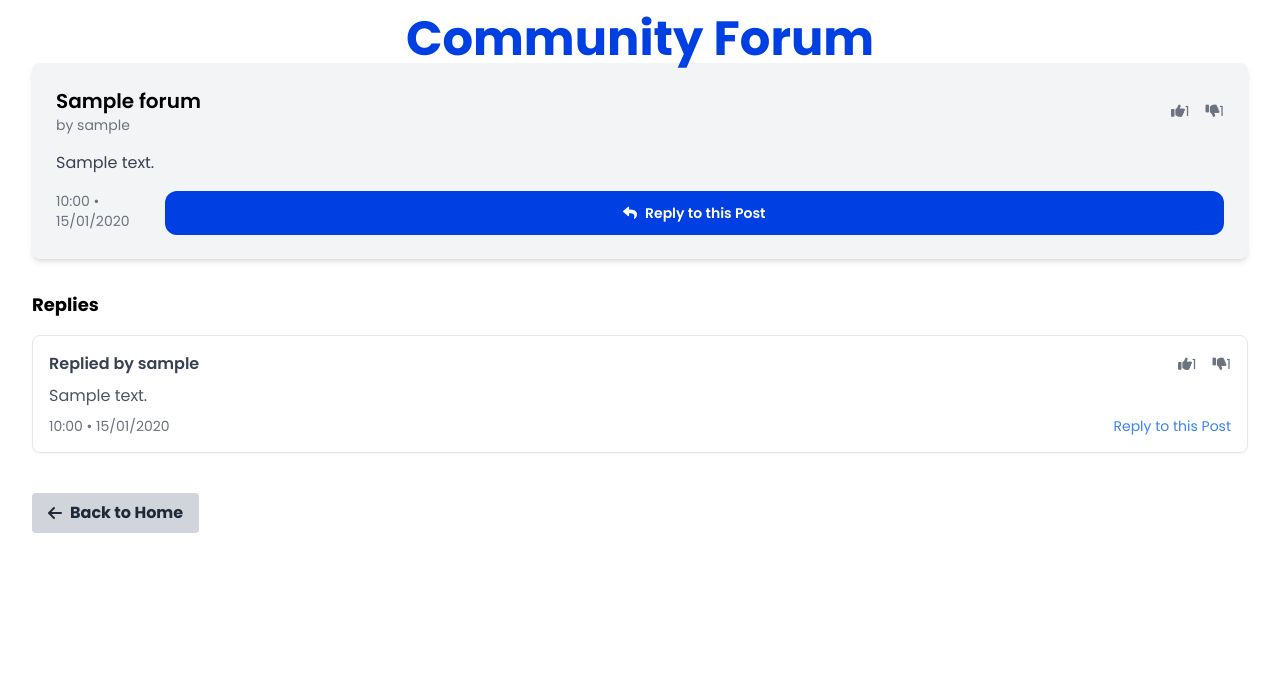
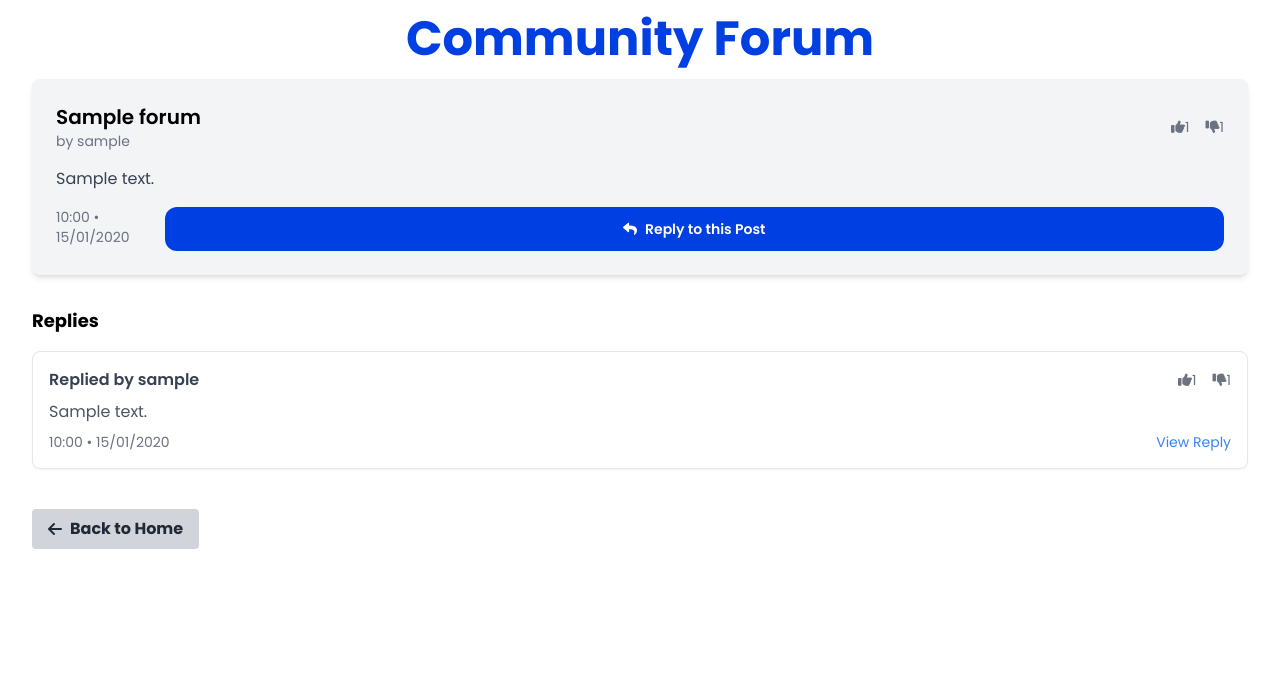
Before and after one commit to F6PBP/eventyog, a Django app: page /yogforum/post/1/ in a window 1280 px wide. Shown: the part 81-773 px from the top of the page. Run offline with Django 5.2, Linux system fonts and the light colour scheme; tables that the repository leaves empty hold one stand-in row (values such as "Sample post"); some libraries are stand-ins or nearby versions.

Commit message:
feat: reply bisa di view (tp belum fix)

```diff
--- a/modules/yogforum/templates/components/reply.html
+++ b/modules/yogforum/templates/components/reply.html
@@ -28,7 +28,11 @@
     <p class="text-gray-600 mb-2">{{ reply.content }}</p>
     <div class="flex justify-between text-sm text-gray-500">
         <p>{{ reply.created_at|date:"H:i" }} • {{ reply.created_at|date:"d/m/Y" }}</p>
-        <a href="#" class="text-blue-500 hover:underline" onclick="openModal('reply-modal-{{ reply.id }}')">Reply to this Post</a>
+
+        <!-- Link to view this reply as a post -->
+        <a href="{% url 'yogforum:view_reply_as_post' reply.id %}" class="text-blue-500 hover:underline">
+            View Reply
+        </a>
     </div>
 </div>
 
@@ -41,5 +45,5 @@
     </div>
 {% endif %}
 
-<!-- Reply Modal -->
-{% include "components/add_reply.html" with modal_id="reply-modal-{{ reply.id }}" %}
+<!-- Reply Modal for each reply -->
+{% include "components/add_reply.html" with modal_id="reply-modal-{{ reply.id }}" modal_title="Reply to {{ reply.user.user.username }}" modal_class="w-[350px] max-w-[350px] lg:min-w-[1000px] h-fit max-h-[500px] lg:max-h-[700px]" %}
--- a/modules/yogforum/templates/viewforum.html
+++ b/modules/yogforum/templates/viewforum.html
@@ -8,7 +8,7 @@
     </div>
 
     <!-- Main Forum Post -->
-    <div class="bg-gray-100 p-6 rounded-lg shadow-md mb-8">
+    <div class="bg-gray-100 p-6 rounded-lg shadow-md mb-8 mt-4">
         <div class="flex justify-between items-center mb-4">
             <div>
                 <h2 class="text-xl font-semibold">{{ forum_post.title }}</h2>
--- a/modules/yogforum/urls.py
+++ b/modules/yogforum/urls.py
@@ -1,5 +1,5 @@
 from django.urls import path
-from modules.yogforum.views import main, viewforum, add_post, delete_post, delete_reply, add_reply
+from modules.yogforum.views import main, viewforum, add_post, delete_post, delete_reply, add_reply, view_reply_as_post
 
 app_name = 'yogforum'
 
@@ -9,5 +9,6 @@ urlpatterns = [
     path('add-post/', add_post, name='add_post'),
     path('post/<int:post_id>/delete/', delete_post, name='delete_post'),
     path('reply/<int:reply_id>/delete/', delete_reply, name='delete_reply'),
-   path('post/<int:post_id>/add_reply/', add_reply, name='add_reply'),
+    path('post/<int:post_id>/add_reply/', add_reply, name='add_reply'),
+    path('reply/<int:reply_id>/', view_reply_as_post, name='view_reply_as_post'),
 ]
--- a/modules/yogforum/views.py
+++ b/modules/yogforum/views.py
@@ -99,3 +99,17 @@ def add_reply(request, post_id):
         return redirect('yogforum:viewforum', post_id=post_id)
 
     return redirect('yogforum:viewforum', post_id=post_id)
+
+def view_reply_as_post(request, reply_id):
+    # Get the reply by id
+    reply_as_post = get_object_or_404(ForumReply, id=reply_id)
+
+    # Get replies to this "reply" (nested replies)
+    replies = ForumReply.objects.filter(reply_to=reply_as_post)
+
+    context = {
+        'forum_post': reply_as_post,  # treat reply as post
+        'replies': replies,           # replies to the reply
+    }
+
+    return render(request, 'viewforum.html', context)
```
